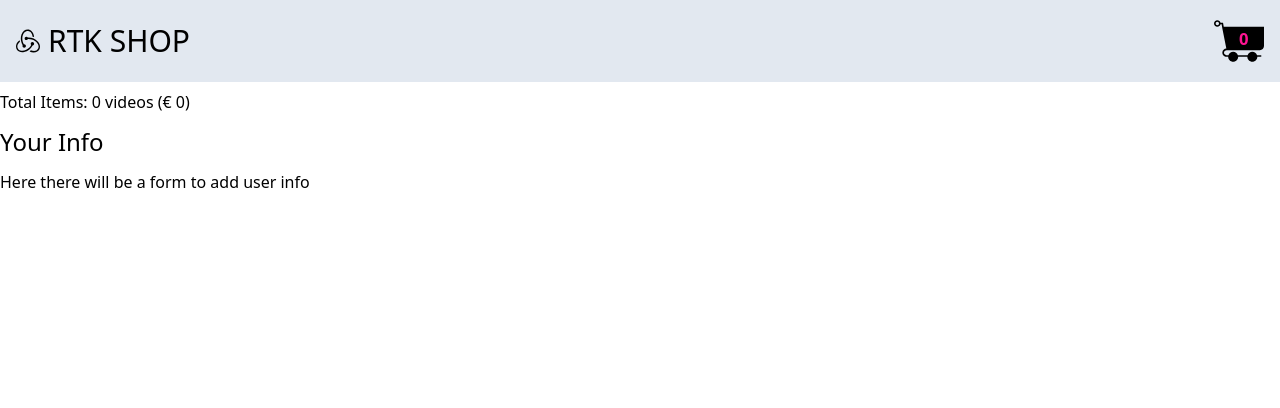
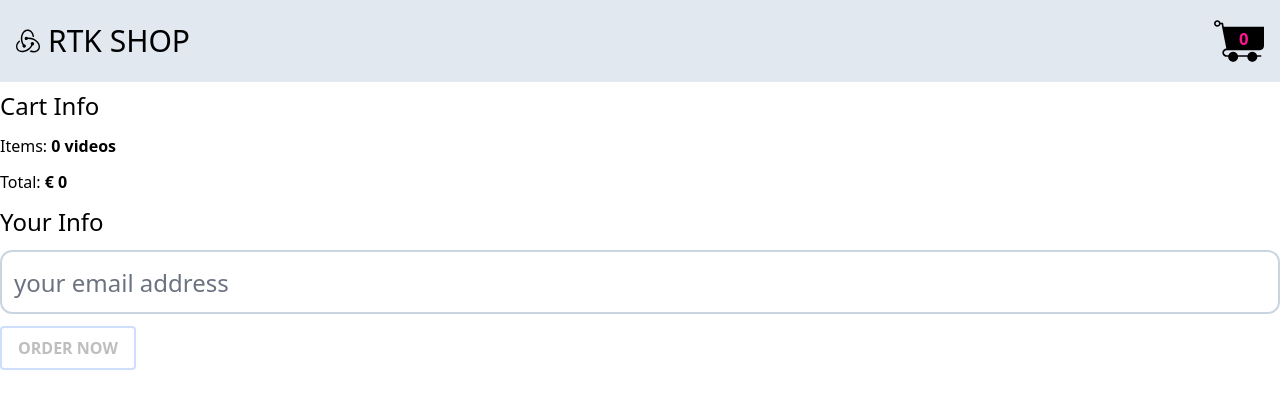
Before and after one commit to talent-factory-academy/react18-pexels-shop-workshop, a React (Vite) app: page /confirm-order in a window 1280 px wide. Shown: the top 408 px of the page. Built offline with nearby package versions, Linux system fonts and the light colour scheme.

Commit message:
add confirm order page

```diff
--- a/src/index.css
+++ b/src/index.css
@@ -11,12 +11,6 @@
   @apply bg-white hover:bg-slate-300 text-black  border-2 border-blue-500
 }
 
-.form-control {
-  @apply rounded-xl text-2xl h-16
-         border-2 border-slate-300
-         ring-pink-500 focus:border-pink-500
-}
-
 .btn-circle {
   @apply bg-pink-500 text-white rounded-full  text-lg
          w-11 h-11 flex justify-center items-center
@@ -27,3 +21,9 @@
 .msg {
   @apply bg-slate-100 p-48 rounded-xl m-8 sm:m-0
 }
+
+.form-control {
+  @apply rounded-xl text-2xl h-16
+  border-2 border-slate-300
+  ring-pink-500 focus:border-pink-500
+}
--- a/src/main.tsx
+++ b/src/main.tsx
@@ -1,12 +1,12 @@
 import './index.css'
 import React from 'react'
 import ReactDOM from 'react-dom/client'
-import { Provider } from 'react-redux';
-import { combineReducers, configureStore } from '@reduxjs/toolkit';
+import { Provider, useDispatch } from 'react-redux';
+import { Action, AnyAction, combineReducers, configureStore, ThunkAction, ThunkDispatch } from '@reduxjs/toolkit';
 import App from './App'
 import { cartStore } from './core/store/cart';
 import { catalogStore } from './pages/catalog/store';
-import { videosSearchAPI } from './pages/catalog/store/search/videosSearchAPI';
+import { videoSearchApi } from './pages/catalog/store/search/video-search.api';
 
 const rootReducer = combineReducers({
   // Player + filters (Redux Store with combineReducer)
@@ -16,11 +16,19 @@ const rootReducer = combineReducers({
   // Video Search API (RTK Query)
   // NOTE: I would move this slice of the store in the `catalog` combineReducer
   // but we must set in root (no combined reducers allowed)
-  [videosSearchAPI.reducerPath]: videosSearchAPI.reducer,
+  [videoSearchApi.reducerPath]: videoSearchApi.reducer,
 });
 
 // Create the Store type based on rootReducer
 export type RootState = ReturnType<typeof rootReducer>
+
+// Create a type for Async Actions
+export type AppThunk = ThunkAction<void, RootState, null, Action<string>>
+
+// Type to use Thunk and dispatch async actions
+export type AppDispatch = ThunkDispatch<RootState, any, AnyAction>;
+export const useAppDispatch = () => useDispatch<AppDispatch>()
+
 
 // Configure Store
 export const store = configureStore({
@@ -30,7 +38,7 @@ export const store = configureStore({
   devTools: import.meta.env.DEV,
   // add RTK query middleware
   middleware: (defaultMiddleware) => {
-    return defaultMiddleware().concat(videosSearchAPI.middleware)
+    return defaultMiddleware().concat(videoSearchApi.middleware)
   }
 });
 
--- /dev/null
+++ b/src/model/video-filters.ts
@@ -0,0 +1,4 @@
+export interface FiltersState {
+  text: string;
+  totalItems: string;
+}
--- a/src/pages/catalog/CatalogPage.tsx
+++ b/src/pages/catalog/CatalogPage.tsx
@@ -16,8 +16,8 @@ import { getFilters } from './store/filters/search-filters.selectors';
 import { addToCart, clearCart, removeFromCart } from '../../core/store/cart/cart-items.store';
 import { closeCart } from '../../core/store/cart/cart-ui.store';
 import { closeVideo, playVideo } from './store/player/player.store';
-import { FiltersState, search } from './store/filters/search-filters.store';
-import { useSearchQuery } from './store/search/videosSearchAPI';
+import { search } from './store/filters/search-filters.store';
+import { useSearchQuery } from './store/search/video-search.api';
 
 export function CatalogPage() {
   // selectors
@@ -40,10 +40,10 @@ export function CatalogPage() {
 
       {/* Filters: search for text and total of items to load */}
       <VideoFilters
-        data={data}
-        loading={isFetching}
+        showPaginator={!!data?.length}
+        showSpinner={isFetching}
         filters={filters}
-        onChangeFilter={(newFilters: FiltersState) => dispatch(search(newFilters)) }
+        onChangeFilter={newFilters => dispatch(search(newFilters)) }
       />
 
       {/* No results msg: visible if there are no results && if it's not fetching  */}
--- a/src/pages/catalog/components/VideoFilters.tsx
+++ b/src/pages/catalog/components/VideoFilters.tsx
@@ -1,13 +1,11 @@
 import clsx from 'clsx';
 import React, {  useState } from 'react';
+import { FiltersState } from '../../../model/video-filters';
 import { Spinner } from '../../../shared/components/Spinner';
 
-import { FiltersState } from '../store/filters/search-filters.store';
-import { Video } from '../../../model/pexels-video-response';
-
 interface VideoFiltersProps {
-  data: Video[] | undefined;
-  loading: boolean;
+  showPaginator: boolean;
+  showSpinner: boolean;
   filters: FiltersState;
   onChangeFilter: (filters: FiltersState) => void;
 }
@@ -34,12 +32,12 @@ export function VideoFilters(props: VideoFiltersProps) {
           type="text"
           placeholder="Search topic and press ENTER"
         />
-        { props.loading &&  <Spinner />}
+        { props.showSpinner &&  <Spinner />}
       </div>
 
       {/* right col: Paginator */}
       {
-        props.data?.length ?
+        props.showPaginator ?
           <div className="text-right flex gap-2 justify-end">
             {
               ['21', '40', '80'].map(item =>
--- a/src/pages/catalog/store/filters/search-filters.store.ts
+++ b/src/pages/catalog/store/filters/search-filters.store.ts
@@ -1,9 +1,5 @@
 import { createSlice, PayloadAction } from '@reduxjs/toolkit';
-
-export interface FiltersState {
-  text: string;
-  totalItems: string;
-}
+import { FiltersState } from '../../../../model/video-filters';
 
 const initialState: FiltersState = {
   text: 'faces',
--- a/src/pages/catalog/store/search/videosSearchAPI.ts
+++ b/src/pages/catalog/store/search/video-search.api.ts
@@ -1,8 +1,8 @@
 import { createApi, fetchBaseQuery } from '@reduxjs/toolkit/query/react'
 import { PexelsVideoResponse, Video } from '../../../../model/pexels-video-response';
-import { FiltersState } from '../filters/search-filters.store';
+import { FiltersState } from '../../../../model/video-filters';
 
-export const videosSearchAPI = createApi({
+export const videoSearchApi = createApi({
   reducerPath: 'search',
   // Pexels Base Api + APIkey
   baseQuery: fetchBaseQuery({
@@ -24,4 +24,4 @@ export const videosSearchAPI = createApi({
 
 // Export hooks for usage in functional components, which are
 // auto-generated based on the defined endpoints
-export const { useSearchQuery } = videosSearchAPI
+export const { useSearchQuery } = videoSearchApi
--- a/src/pages/confirm-order/ConfirmOrder.tsx
+++ b/src/pages/confirm-order/ConfirmOrder.tsx
@@ -1,16 +1,57 @@
-import { useSelector } from 'react-redux';
+import { useState } from 'react';
+import { useDispatch, useSelector } from 'react-redux';
+import { useNavigate } from 'react-router-dom';
 import { getCartItems, getTotalCost } from '../../core/store/cart/cart-items.selectors';
+import { AppDispatch } from '../../main';
+import { sendOrder } from './store/order-confirm.actions';
+
+export const EMAIL_REGEX = /^(([^<>()\[\]\\.,;:\s@"]+(\.[^<>()\[\]\\.,;:\s@"]+)*)|(".+"))@((\[[0-9]{1,3}\.[0-9]{1,3}\.[0-9]{1,3}\.[0-9]{1,3}])|(([a-zA-Z\-0-9]+\.)+[a-zA-Z]{2,}))$/;
+
 
 export function ConfirmOrder() {
+  const [email, setEmail] = useState<string>('');
   const cartItems = useSelector(getCartItems);
   const cartTotal = useSelector(getTotalCost);
+  const dispatch = useDispatch<AppDispatch>()
+  const navigate = useNavigate();
 
-  return <div className="container mx-auto">
-    <div className="flex flex-col gap-y-3">
-      <div>Total Items: {cartItems.length} videos (€ {cartTotal})</div>
+  function submitOrder(e: React.FormEvent<HTMLFormElement>) {
+    e.preventDefault()
+    dispatch(sendOrder(email))
+      .then(res => {
+        if (res.payload === 'OK')
+        console.log(res.payload);
+        navigate('/')
+      })
+  }
 
-      <h1 className="text-2xl">Your Info</h1>
-      Here there will be a form to add user info
+  const isEmailValid = email.length && email.match(EMAIL_REGEX);
+
+  return (
+    <div className="container mx-auto">
+      <form onSubmit={submitOrder} className="flex flex-col gap-y-3">
+        <h1 className="text-2xl">Cart Info</h1>
+        <div>Items: <span className="font-bold">{cartItems.length} videos</span></div>
+        <div>Total: <span className="font-bold">€ {cartTotal}</span></div>
+
+        <h1 className="text-2xl">Your Info</h1>
+
+        <input
+          type="text"
+          onChange={e => setEmail(e.currentTarget.value)}
+          className="form-control"
+          placeholder="your email address"
+        />
+
+        <div>
+          <button
+            className="btn out"
+            disabled={!isEmailValid}
+            onClick={() => submitOrder }>
+            ORDER NOW
+          </button>
+        </div>
+      </form>
     </div>
-  </div>
+  )
 }
--- /dev/null
+++ b/src/pages/confirm-order/store/order-confirm.actions.ts
@@ -0,0 +1,78 @@
+import { createAction, createAsyncThunk } from '@reduxjs/toolkit';
+import axios from 'axios';
+import { clearCart } from '../../../core/store/cart/cart-items.store';
+import { AppThunk, RootState } from '../../../main';
+
+export const sendOrderSuccess = createAction('sendOrderSuccess')
+
+/**
+ * createAsyncThunk
+ */
+export const sendOrder = createAsyncThunk<'OK' | 'ERROR', string, { state: RootState}>(
+  'order-confirm/sendOrder',
+  async (payload, { dispatch, rejectWithValue, getState })  => {
+
+    const data = {
+      service_id: 'service_h3aq19u',
+      template_id: 'template_i583f5c',
+      user_id: 'user_cIFUFcsaVXxVhJEAhG2nv',
+      template_params: {
+        from_name: payload,
+        email: payload,
+        message: `
+ - Order Date 3: ${new Date().toDateString()}<br>
+ - Email: ${payload} <br>
+ - Your videos: ${getState().cart.items.map(item => `<a href="${item.url}">${item.id}</a>`)},
+`
+      }
+    };
+
+    try {
+      const res = await axios.post<'OK' | 'ERROR'>(
+        'https://api.emailjs.com/api/v1.0/email/send', data
+      );
+
+      dispatch(sendOrderSuccess())
+      dispatch(clearCart())
+      return res.data;
+    } catch (err) {
+      // dispatch(setHttpStatus({ status: 'error', actionType: 'addProduct' }))
+      return rejectWithValue('ERROR')
+    }
+  }
+)
+
+
+/**
+ * Simple Async thunk to send an email
+ * @param emailAddress
+ */
+export const sendOrder_2 = (emailAddress: string): AppThunk => async (dispatch, getState) => {
+    const data = {
+      service_id: 'service_h3aq19u',
+      template_id: 'template_i583f5c',
+      user_id: 'user_cIFUFcsaVXxVhJEAhG2nv',
+      template_params: {
+        from_name: emailAddress,
+        email: emailAddress,
+        message: 'your order IDS: \n' + JSON.stringify(getState().cart.items.map(item => item.id)),
+      }
+    };
+
+    axios.post('https://api.emailjs.com/api/v1.0/email/send', data)
+      .then(() => {
+        console.log(emailAddress, getState().cart.items)
+        dispatch(sendOrderSuccess())
+        dispatch(clearCart())
+
+      })
+}
+
+/**
+ * Simple Thunk (no server side calls)
+ * @param emailAddress
+ */
+export const sendOrder_1 = (emailAddress: string): AppThunk => async (dispatch, getState) => {
+  console.log(emailAddress, getState().cart.items)
+  dispatch(sendOrderSuccess())
+}
--- a/src/shared/components/Spinner.tsx
+++ b/src/shared/components/Spinner.tsx
@@ -1,6 +1,6 @@
 import React  from 'react';
 
-export const Spinner: React.FC = () => {
+export function Spinner() {
   return (
     <div className="flex  items-center m-3">
       <div className="spinner-border animate-spin inline-block w-8 h-8 border-4 rounded-full" role="status">
```
